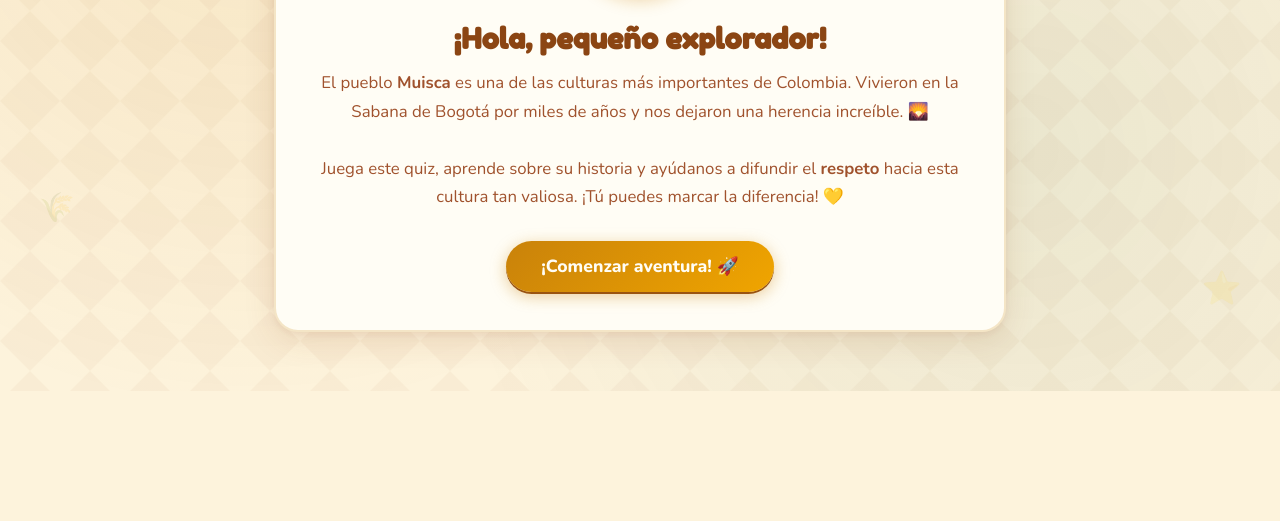
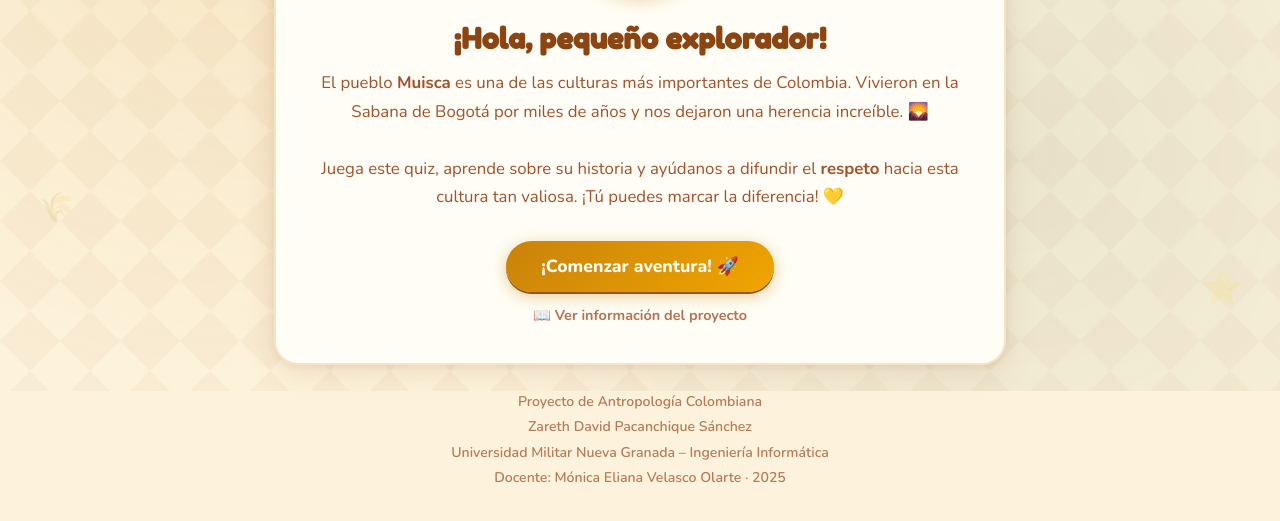
Before and after one commit to zareth-p/Discriminaci-n-Muisca, a plain HTML site: page index.html in a window 1280 px wide. Shown: the part 409-930 px from the top of the page. Before the commit the page ends 829 px from the top, so only its background shows below. Drawn offline with nearby package versions, Linux system fonts and the light colour scheme.

Commit message:
Update index.html

```diff
--- a/index.html
+++ b/index.html
@@ -447,11 +447,22 @@
         Vivieron en la Sabana de Bogotá por miles de años y nos dejaron una herencia increíble. 🌄<br><br>
         Juega este quiz, aprende sobre su historia y ayúdanos a difundir el <strong>respeto</strong> hacia esta cultura tan valiosa. ¡Tú puedes marcar la diferencia! 💛
       </p>
-      <div class="btn-center">
+      <div class="btn-center" style="flex-direction:column; align-items:center; gap:.8rem;">
         <button class="btn btn-primary" onclick="startQuiz()">
           ¡Comenzar aventura! 🚀
         </button>
+        <a href="info.html" style="font-family:'Nunito',sans-serif; font-weight:700; font-size:.9rem; color:var(--barro); text-decoration:none; opacity:.8;">
+          📖 Ver información del proyecto
+        </a>
       </div>
+    </div>
+
+    <!-- PIE DE PÁGINA -->
+    <div style="text-align:center; margin-top:1.5rem; color:var(--barro); font-size:.88rem; font-weight:600; opacity:.75; line-height:1.8;">
+      Proyecto de Antropología Colombiana<br>
+      Zareth David Pacanchique Sánchez<br>
+      Universidad Militar Nueva Granada – Ingeniería Informática<br>
+      Docente: Mónica Eliana Velasco Olarte · 2025
     </div>
   </div>
 
```
